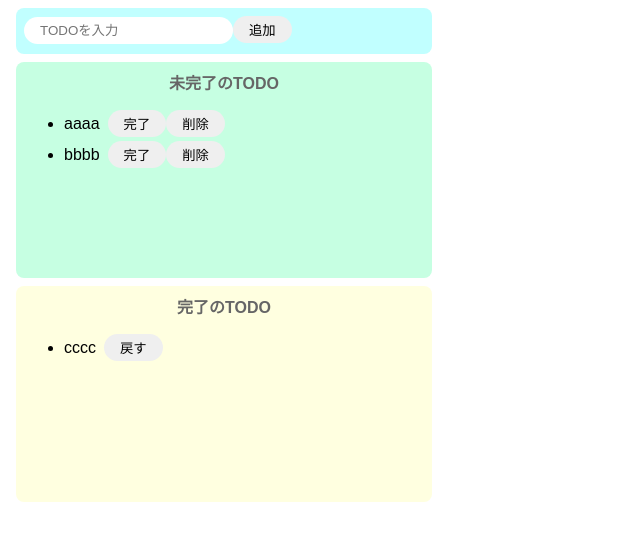
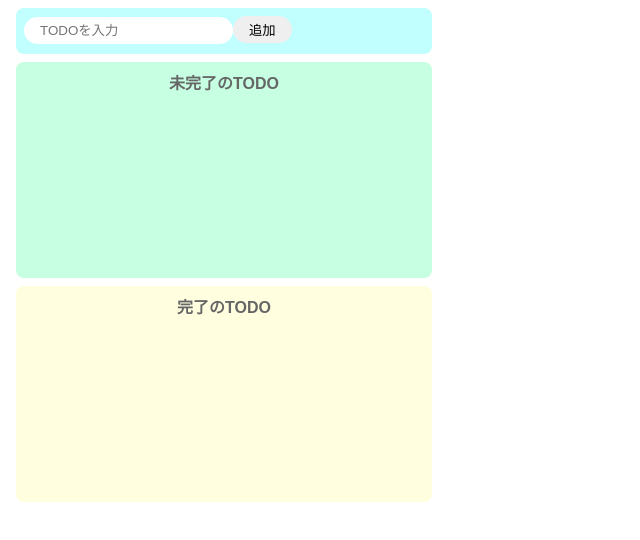
Before and after one commit to otaki0413/react-todo, a React (Create React App) app: page / in a window 1280 px wide. Shown: the top 540 px of the page, without its empty margins (0-640 px from the left). Built offline with nearby package versions, Linux system fonts and the light colour scheme.

Commit message:
commit section7-56 タスクの戻す機能実装

```diff
--- a/src/App.jsx
+++ b/src/App.jsx
@@ -4,13 +4,15 @@
 export const App = () => {
   // 入力エリアのstate
   const [todoText, setTodoText] = useState("");
-  const [incompleteTodos, setIncompleteTodos] = useState(["aaaa", "bbbb"]);
-  const [completeTodos, setCompleteTodos] = useState(["cccc"]);
+  const [incompleteTodos, setIncompleteTodos] = useState([]);
+  const [completeTodos, setCompleteTodos] = useState([]);
 
   // TODO入力した値を取得する関数？？
   const onChangeTodoText = (event) => setTodoText(event.target.value);
 
+  // ----------
   // 追加ボタン押下時の処理
+  // ----------
   const onClickAdd = () => {
     if (todoText === "") return;
     const newTodos = [...incompleteTodos, todoText];
@@ -18,11 +20,37 @@
     setTodoText("");
   };
 
+  // ----------
   // 削除ボタン押下時の処理(何番目のTODOかを引数で取得)
+  // ----------
   const onClickDelete = (index) => {
     const newTodos = [...incompleteTodos];
     newTodos.splice(index, 1);
     setIncompleteTodos(newTodos);
+  };
+
+  // ----------
+  // 完了ボタン押下時の処理
+  // ----------
+  const onClickComplete = (index) => {
+    const newIncompleteTodos = [...incompleteTodos];
+    newIncompleteTodos.splice(index, 1);
+    // 完了のTODO用の配列作成
+    const newCompleteTodos = [...completeTodos, incompleteTodos[index]];
+    setIncompleteTodos(newIncompleteTodos);
+    setCompleteTodos(newCompleteTodos);
+  };
+
+  // ----------
+  // 戻すボタン押下時の処理
+  // ----------
+  const onClickBack = (index) => {
+    const newCompleteTodos = [...completeTodos];
+    newCompleteTodos.splice(index, 1);
+    // 未完了のTODO用の配列作成
+    const newIncompleteTodos = [...incompleteTodos, completeTodos[index]];
+    setCompleteTodos(newCompleteTodos);
+    setIncompleteTodos(newIncompleteTodos);
   };
 
   return (
@@ -44,7 +72,7 @@
             return (
               <div key={todo} className="list-row">
                 <li>{todo}</li>
-                <button>完了</button>
+                <button onClick={() => onClickComplete(index)}>完了</button>
                 <button onClick={() => onClickDelete(index)}>削除</button>
               </div>
             );
@@ -55,11 +83,11 @@
       <div className="complete-area">
         <p className="title">完了のTODO</p>
         <ul>
-          {completeTodos.map((todo) => {
+          {completeTodos.map((todo, index) => {
             return (
               <div key={todo} className="list-row">
                 <li>{todo}</li>
-                <button>戻す</button>
+                <button onClick={() => onClickBack(index)}>戻す</button>
               </div>
             );
           })}
```
